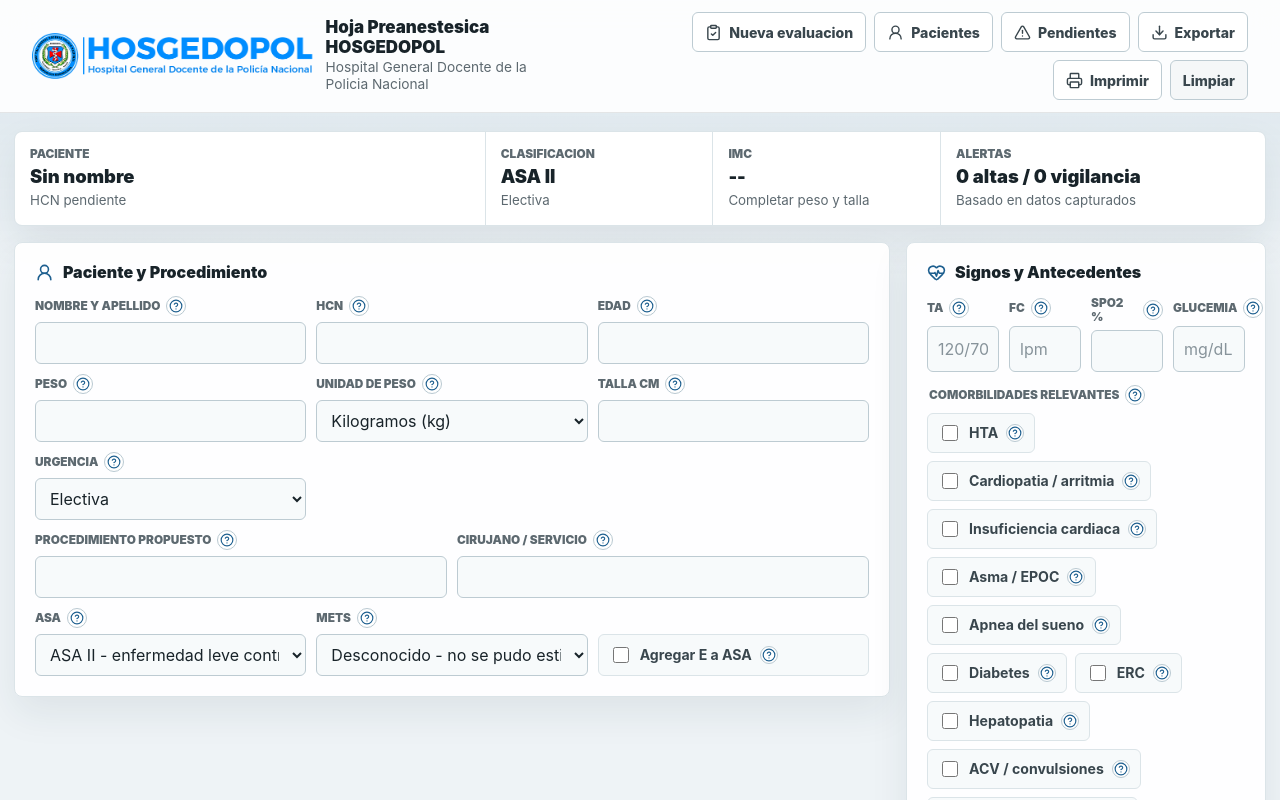
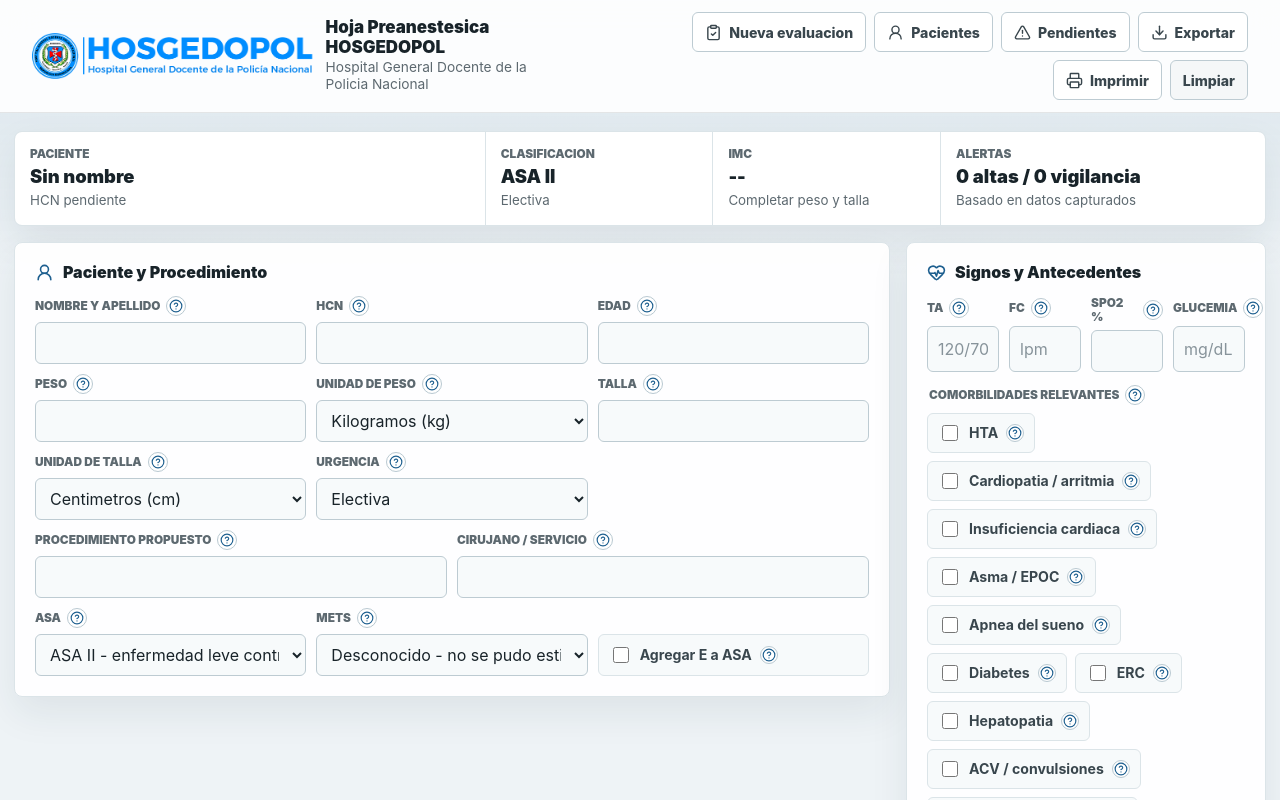
Before and after one commit to victorbeltre/Evaluacion-Anestesica, a React (Vite) app: page / in a window 1280 px wide. Shown: the top 800 px of the page. Built offline with nearby package versions, Linux system fonts and the light colour scheme.

Commit message:
feat: support feet for patient height

```diff
--- a/src/App.tsx
+++ b/src/App.tsx
@@ -21,6 +21,7 @@ type MetsClass = '<4' | '4-10' | '>10' | 'desconocido';
 type AnesthesiaPlan = 'General' | 'Sedacion IV' | 'MAC' | 'Regional' | 'Neuroaxial' | 'Local + sedacion' | 'TIVA';
 type FindingLevel = 'ok' | 'watch' | 'risk';
 type WeightUnit = 'kg' | 'lb';
+type HeightUnit = 'cm' | 'ft';
 type ClearanceStatus = 'No requerido' | 'Pendiente' | 'Solicitado' | 'Recibido';
 type ClearanceDepartment = 'cardiology' | 'pulmonology' | 'endocrinology';
 type PendingCategory = 'Laboratorio' | 'Sangre' | 'Cardiologia' | 'Neumologia' | 'Endocrino' | 'Manual';
@@ -52,6 +53,8 @@ type FormState = {
   weight: string;
   weightUnit: WeightUnit;
   height: string;
+  heightUnit: HeightUnit;
+  heightInches: string;
   procedure: string;
   surgeon: string;
   urgency: 'Electiva' | 'Urgente' | 'Emergencia';
@@ -134,6 +137,7 @@ type PendingItem = {
 type StoredEvaluation = FormState & {
   bmi?: string;
   weightKg?: string;
+  heightCm?: string;
   bloodType?: string;
   comorbiditiesAll?: string[];
   findings?: Finding[];
@@ -174,6 +178,8 @@ const initialForm: FormState = {
   weight: '',
   weightUnit: 'kg',
   height: '',
+  heightUnit: 'cm',
+  heightInches: '',
   procedure: '',
   surgeon: '',
   urgency: 'Electiva',
@@ -287,6 +293,11 @@ const weightUnitOptions: SelectOption<WeightUnit>[] = [
   { value: 'lb', label: 'Libras (lb)', help: 'Usar cuando la bascula reporte libras; la app convierte a kg automaticamente.' },
 ];
 
+const heightUnitOptions: SelectOption<HeightUnit>[] = [
+  { value: 'cm', label: 'Centimetros (cm)', help: 'Usar cuando la talla este medida en centimetros.' },
+  { value: 'ft', label: 'Pies y pulgadas', help: 'Usar cuando el paciente reporte su estatura en pies; la app convierte a cm.' },
+];
+
 const aboOptions: SelectOption[] = [
   { value: '', label: 'Pendiente', help: 'Seleccionar si aun no se conoce la tipificacion.' },
   { value: 'O', label: 'O', help: 'Grupo O.' },
@@ -390,7 +401,7 @@ const helpText = {
   hcn: 'Historia clinica numerica o codigo institucional. Se usa para guardar/exportar el registro.',
   age: 'Edad en anos. Extremos de edad cambian riesgo, farmacologia y reserva fisiologica.',
   weight: 'Peso reportado por la bascula. Puede registrarse en kg o lb; la app lo convierte a kg para IMC y reportes.',
-  height: 'Talla en cm. Junto con peso calcula IMC.',
+  height: 'Talla reportada. Puede registrarse en cm o en pies/pulgadas; la app la convierte a cm para IMC y reportes.',
   procedure: 'Procedimiento propuesto. La magnitud quirurgica cambia riesgo, sangrado y tecnica.',
   surgeon: 'Cirujano o servicio solicitante.',
   urgency: 'Indica si se puede optimizar antes de operar o si el tiempo es limitado.',
@@ -515,9 +526,24 @@ function getWeightKg(form: FormState) {
   return kg.toFixed(1);
 }
 
-function calculateBmi(weight: string, height: string, unit: WeightUnit = 'kg') {
-  const kg = convertWeightToKg(weight, unit);
-  const cm = toNumber(height);
+function convertHeightToCm(height: string, unit: HeightUnit, inches = '') {
+  const numericHeight = toNumber(height);
+  if (Number.isNaN(numericHeight)) return Number.NaN;
+  if (unit === 'cm') return numericHeight;
+  const numericInches = toNumber(inches);
+  const totalInches = numericHeight * 12 + (Number.isNaN(numericInches) ? 0 : numericInches);
+  return totalInches * 2.54;
+}
+
+function getHeightCm(form: FormState) {
+  const cm = convertHeightToCm(form.height, form.heightUnit, form.heightInches);
+  if (Number.isNaN(cm)) return '';
+  return cm.toFixed(1);
+}
+
+function calculateBmi(weight: string, height: string, weightUnit: WeightUnit = 'kg', heightUnit: HeightUnit = 'cm', heightInches = '') {
+  const kg = convertWeightToKg(weight, weightUnit);
+  const cm = convertHeightToCm(height, heightUnit, heightInches);
   if (!kg || !cm) return '';
   return (kg / (cm / 100) ** 2).toFixed(1);
 }
@@ -529,6 +555,18 @@ function getWeightAlert(form: FormState): FieldAlert | undefined {
     return {
       level: 'risk',
       message: `Peso fuera de rango normal luego de convertir a kg (30-220 kg). Peso calculado: ${kg.toFixed(1)} kg.`,
+    };
+  }
+  return undefined;
+}
+
+function getHeightAlert(form: FormState): FieldAlert | undefined {
+  const cm = convertHeightToCm(form.height, form.heightUnit, form.heightInches);
+  if (Number.isNaN(cm)) return undefined;
+  if (cm < 120 || cm > 220) {
+    return {
+      level: 'risk',
+      message: `Talla fuera de rango normal luego de convertir a cm (120-220 cm). Talla calculada: ${cm.toFixed(1)} cm.`,
     };
   }
   return undefined;
@@ -1016,6 +1054,7 @@ function getReportPayload(form: FormState, bmi: string, findings: Finding[], rec
     ...form,
     bmi,
     weightKg: getWeightKg(form),
+    heightCm: getHeightCm(form),
     findings,
     recommendations,
     comorbiditiesAll: getAllComorbidities(form),
@@ -1036,6 +1075,7 @@ function buildStoredEvaluation(form: FormState, bmi: string, findings: Finding[]
     ...form,
     bmi,
     weightKg: getWeightKg(form),
+    heightCm: getHeightCm(form),
     bloodType: getBloodTypeLabel(form),
     comorbiditiesAll: getAllComorbidities(form),
     findings,
@@ -1062,7 +1102,7 @@ function buildDocHtml(form: FormState, bmi: string, findings: Finding[], recomme
   </head><body>
   <h1>Hoja Preanestesica HOSGEDOPOL</h1>
   <p><strong>Paciente:</strong> ${escapeHtml(form.patientName || 'Sin nombre')} | <strong>HCN:</strong> ${escapeHtml(form.hcn || '--')} | <strong>Edad:</strong> ${escapeHtml(form.age || '--')}</p>
-  <p><strong>Procedimiento:</strong> ${escapeHtml(form.procedure || 'Pendiente')} | <strong>ASA:</strong> ${escapeHtml(formatAsa(form))} | <strong>Peso:</strong> ${escapeHtml(getWeightKg(form) || '--')} kg | <strong>IMC:</strong> ${escapeHtml(bmi || '--')}</p>
+  <p><strong>Procedimiento:</strong> ${escapeHtml(form.procedure || 'Pendiente')} | <strong>ASA:</strong> ${escapeHtml(formatAsa(form))} | <strong>Peso:</strong> ${escapeHtml(getWeightKg(form) || '--')} kg | <strong>Talla:</strong> ${escapeHtml(getHeightCm(form) || '--')} cm | <strong>IMC:</strong> ${escapeHtml(bmi || '--')}</p>
   <div class="box"><h2>Laboratorios y tipificacion</h2><p>Hb ${escapeHtml(form.labs.hb || '--')} | Hto ${escapeHtml(form.labs.hct || '--')} | Plaquetas ${escapeHtml(form.labs.platelets || '--')} | Grupo ${escapeHtml(getBloodTypeLabel(form))} | Anticuerpos: ${escapeHtml(form.labs.antibodyScreen || '--')}</p></div>
   <div class="box"><h2>Serologias / examenes virales</h2><p>VDRL/RPR: ${escapeHtml(form.labs.vdrl || 'pendiente')} | HBsAg: ${escapeHtml(form.labs.hbsAg || 'pendiente')} | Anti-HBs/HVB: ${escapeHtml(form.labs.antiHbs || 'pendiente')} | Anti-HCV/HVC: ${escapeHtml(form.labs.antiHcv || 'pendiente')} | VIH: ${escapeHtml(form.labs.hiv || 'pendiente')}</p></div>
   <div class="box"><h2>Hallazgos relevantes</h2><ul>${list(findings.map((finding) => `${finding.title}: ${finding.detail}`))}</ul></div>
@@ -1095,6 +1135,8 @@ function normalizeForm(value?: Partial<FormState>): FormState {
     plan: value?.plan?.length ? value.plan : initialForm.plan,
     comorbidities: value?.comorbidities || [],
     weightUnit: value?.weightUnit || 'kg',
+    heightUnit: value?.heightUnit || 'cm',
+    heightInches: value?.heightInches || '',
     manualPendingItems: value?.manualPendingItems || '',
   };
 }
@@ -1115,8 +1157,12 @@ export default function App() {
   const [records, setRecords] = useState<Record<string, StoredEvaluation>>(() => readStoredRecords());
   const [activeRecordKey, setActiveRecordKey] = useState(() => (canAutoSave(loadStoredForm() as FormState) ? getRecordBaseName(loadStoredForm() as FormState) : ''));
   const findings = useMemo(() => getFindings(form), [form]);
-  const bmi = useMemo(() => calculateBmi(form.weight, form.height, form.weightUnit), [form.height, form.weight, form.weightUnit]);
+  const bmi = useMemo(
+    () => calculateBmi(form.weight, form.height, form.weightUnit, form.heightUnit, form.heightInches),
+    [form.height, form.heightInches, form.heightUnit, form.weight, form.weightUnit],
+  );
   const weightKg = useMemo(() => getWeightKg(form), [form.weight, form.weightUnit]);
+  const heightCm = useMemo(() => getHeightCm(form), [form.height, form.heightInches, form.heightUnit]);
   const riskCount = findings.filter((finding) => finding.level === 'risk').length;
   const watchCount = findings.filter((finding) => finding.level === 'watch').length;
   const allComorbidities = useMemo(() => getAllComorbidities(form), [form]);
@@ -1306,7 +1352,7 @@ export default function App() {
         <div>
           <span>IMC</span>
           <strong>{bmi || '--'}</strong>
-          <small>{weightKg && form.height ? `${weightKg} kg / ${form.height} cm` : 'Completar peso y talla'}</small>
+          <small>{weightKg && heightCm ? `${weightKg} kg / ${heightCm} cm` : 'Completar peso y talla'}</small>
         </div>
         <div>
           <span>Alertas</span>
@@ -1339,12 +1385,27 @@ export default function App() {
               onChange={(value) => updateField('weightUnit', value as WeightUnit)}
             />
             <TextField
-              alert={getFieldAlert('height', form.height)}
+              alert={getHeightAlert(form)}
               help={helpText.height}
-              label="Talla cm"
+              label="Talla"
               value={form.height}
               onChange={(value) => updateField('height', value)}
             />
+            <SelectField
+              help="Selecciona la unidad de estatura. Si eliges pies, completa pulgadas si aplica."
+              label="Unidad de talla"
+              value={form.heightUnit}
+              options={heightUnitOptions}
+              onChange={(value) => updateField('heightUnit', value as HeightUnit)}
+            />
+            {form.heightUnit === 'ft' ? (
+              <TextField
+                help="Pulgadas adicionales. Ejemplo: para 5 pies 7 pulgadas, escribe 5 en talla y 7 aqui."
+                label="Pulgadas"
+                value={form.heightInches}
+                onChange={(value) => updateField('heightInches', value)}
+              />
+            ) : null}
             <SelectField
               help={helpText.urgency}
               label="Urgencia"
@@ -1701,6 +1762,7 @@ export default function App() {
           <div><span>HCN</span><strong>{form.hcn || '--'}</strong></div>
           <div><span>Edad</span><strong>{form.age || '--'}</strong></div>
           <div><span>Peso</span><strong>{weightKg ? `${weightKg} kg` : '--'}</strong></div>
+          <div><span>Talla</span><strong>{heightCm ? `${heightCm} cm` : '--'}</strong></div>
           <div><span>ASA</span><strong>{formatAsa(form)}</strong></div>
           <div><span>METs</span><strong>{form.mets}</strong></div>
           <div><span>IMC</span><strong>{bmi || '--'}</strong></div>
```
Also changed, not shown: 1 other file (tests, documents, lock files or other folders).
